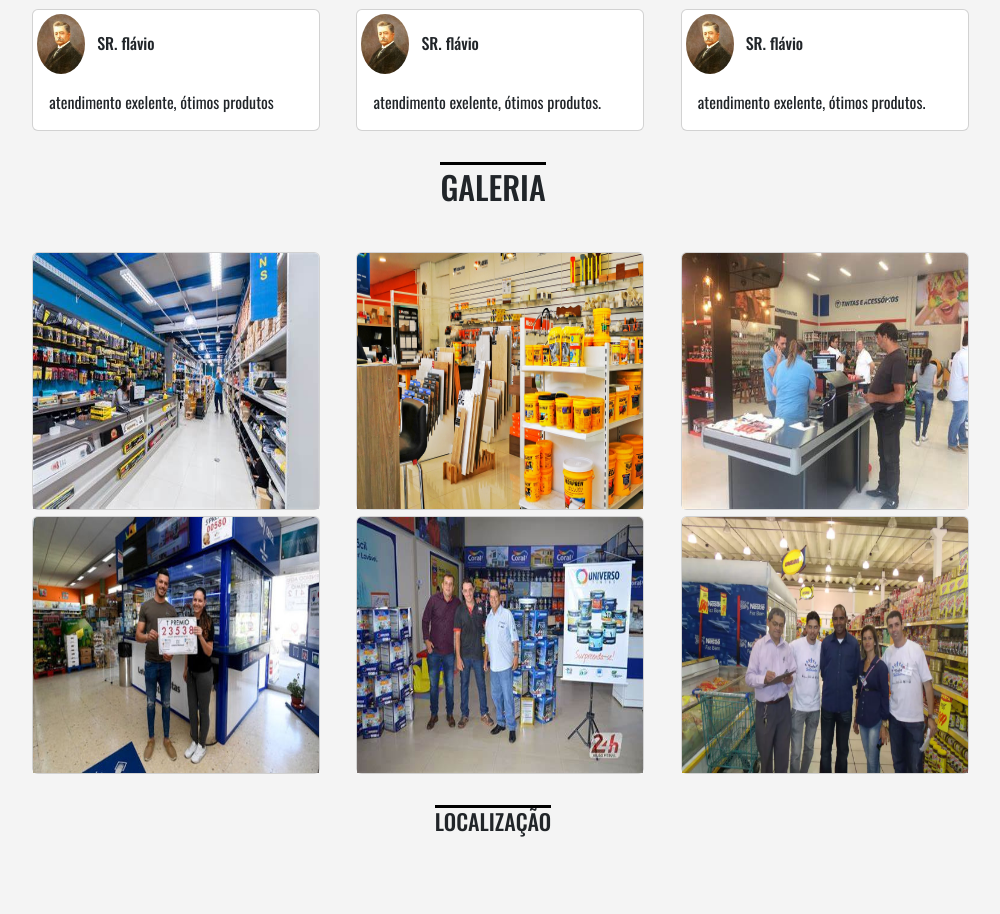
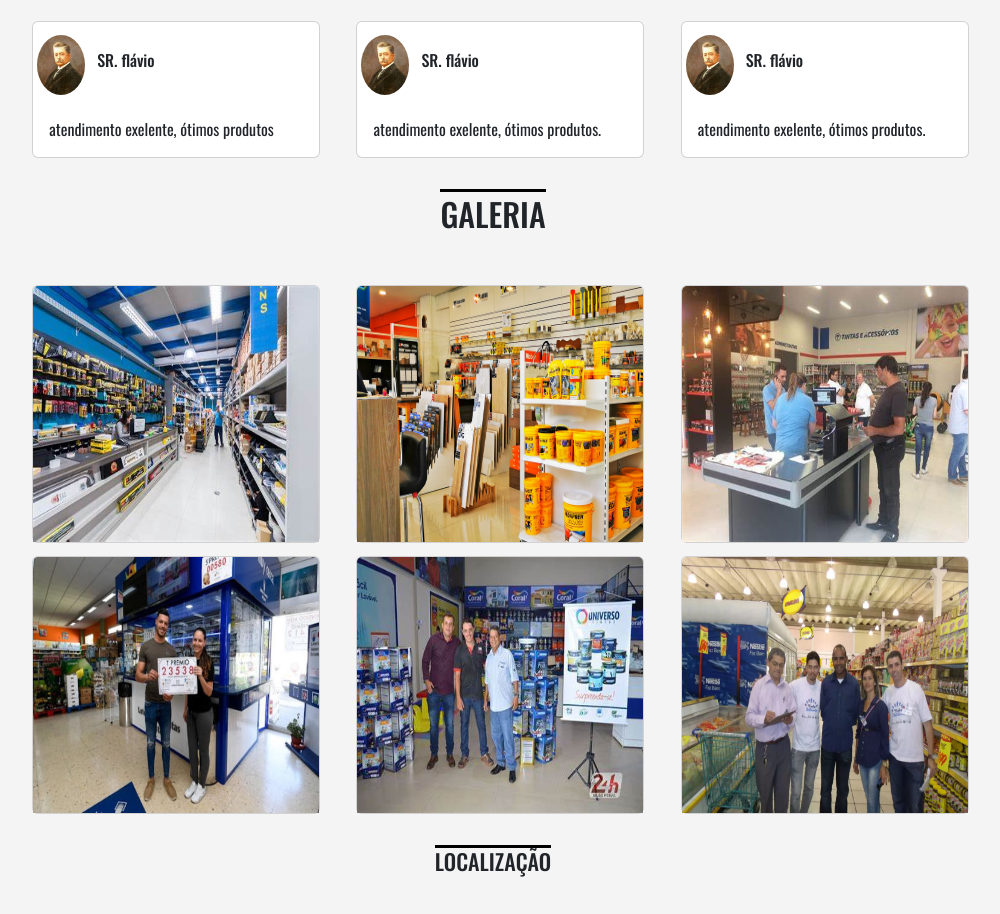
Before and after one commit to willianifms/ConstruCasa, a plain HTML site: page index.html in a window 1280 px wide. Shown: the part 2026-2940 px from the top of the page, without its empty margins (147-1147 px from the left). Drawn offline with nearby package versions, Linux system fonts and the light colour scheme; grey boxes are pictures that could not be loaded.

Commit message:
coreção prof

```diff
--- a/css/main.css
+++ b/css/main.css
@@ -283,7 +283,7 @@ footer{
   grid-template-columns: auto auto auto;
 }
 
-.atu-card article{
+.atu-card div{
   margin-top: 2%;
 }
 
@@ -433,16 +433,14 @@ img {
   grid-template-columns: auto auto auto;
 }
 
-.ft{
 
-}
 
 .card .image  img{
   min-height: 18em;
   max-height: 18em;
 }
 
-.g article .card img{
+.g div .card img{
   min-height: 16em;
   max-height: 16em;
 }
--- a/index.html
+++ b/index.html
@@ -199,53 +199,53 @@
       </div>
 
     </section>
-    <section class="">
+
 
       <section class="atu-card">
 
-        <article>
+        <div>
           <div class="card" style="width: 18rem;">
             <img src="img/g1.jfif" class="card-img-top" alt="...">
 
           </div>
-        </article>
+        </div>
 
-        <article>
+        <div>
           <div class="card" style="width: 18rem;">
             <img src="img/g2.jpg" class="card-img-top" alt="..." >
 
           </div>
-        </article>
+        </div>
 
-        <article>
+        <div>
           <div class="card" style="width: 18rem;">
             <img src="img/g3.jfif " class="card-img-top" alt="...">
 
           </div>
-        </article>
+        </div>
 
-        <article>
+        <div>
           <div class="card" style="width: 18rem;">
             <img src="img/g4.jpg" class="card-img-top" alt="...">
 
           </div>
-        </article>
+        </div>
 
-        <article>
+        <div>
           <div class="card" style="width: 18rem;">
             <img src="img/g5.jfif" class="card-img-top" alt="...">
 
           </div>
-        </article>
+        </div>
 
-        <article>
+        <div>
           <div class="card" style="width: 18rem;">
             <img src="img/g6.webp" class="card-img-top" alt="...">
 
           </div>
-        </article>
+        </div>
       </section>
-    </section></section>
+    </section>
 
 <div class="meio">
     <section class="depoimentos" id="rotas">
@@ -279,7 +279,7 @@
 
       <section class="atu-card">
 
-        <article>
+        <div>
           <div class="" style="width: 18rem;">
             <div class="card-body">
               <h6 class="card-title">CONTATO</h6>
@@ -288,9 +288,9 @@
               </section>
             </div>
           </div>
-        </article>
+        </div>
 
-        <article>
+        <div>
           <div class="" style="width: 18.1rem;">
 
             <div class="card-body">
@@ -307,9 +307,9 @@
 
             </div>
           </div>
-        </article>
+        </div>
 
-        <article>
+        <div>
           <h6 class="card-title">HORÁRIO DE FUNCIONAMENTO</h6>
           <div class="am" style="width: 18rem;">
 
@@ -328,7 +328,7 @@
             </div>
 
           </div>
-        </article>
+        </div>
       </section>
 
 
--- a/secoes/ofertas/ofertas.css
+++ b/secoes/ofertas/ofertas.css
@@ -19,6 +19,6 @@ h1{
   text-transform: uppercase;
 }
 
-nav{
+div{
   margin-top:  25%;
 }
--- a/secoes/sobre/sobre.css
+++ b/secoes/sobre/sobre.css
@@ -10,7 +10,7 @@ body {
   padding: 20px;
 }
 
-.main-content article {
+.main-content div {
   margin-bottom: 30px;
 }
 
@@ -31,5 +31,5 @@ aside {
 
 
 main{
-  margin-top: 15%;
+  margin-top: 17%;
 }
```
Also changed, not shown: secoes/contato/contato.html (+8 -8 lines), secoes/ofertas/ofertas.html (+8 -8 lines), secoes/sobre/sobre.html (+13 -11 lines).
